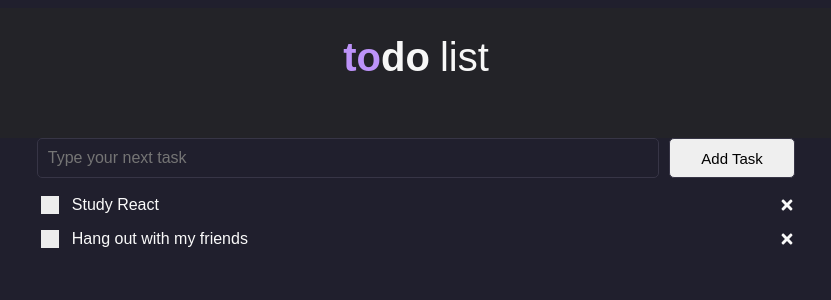
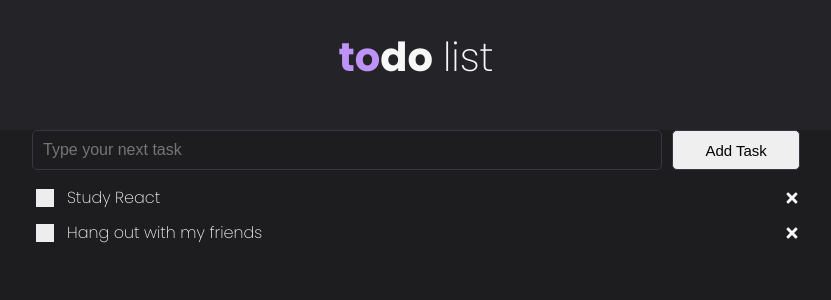
Before and after one commit to martinsju/todo-list-livecoding, a React (Create React App) app: page / in a window 1280 px wide. Shown: the top 300 px of the page, without its empty margins (224-1055 px from the left). Built offline with nearby package versions, Linux system fonts and the light colour scheme.

Commit message:
style: changed bg color

```diff
--- a/src/globalStyles.js
+++ b/src/globalStyles.js
@@ -2,9 +2,11 @@ import { createGlobalStyle } from 'styled-components'
 
 export default createGlobalStyle`
     body{
-        font-family: 'Montserrat', sans-serif;
-        background-color: #201F2D;
-        color: #FAFAFA;
+        font-family: 'Poppins', sans-serif;
+        background-color: #1D1D20;
+        color: #F7F7F7;
+        margin: 0;
+        padding: 0;
     }
 
 `
```
